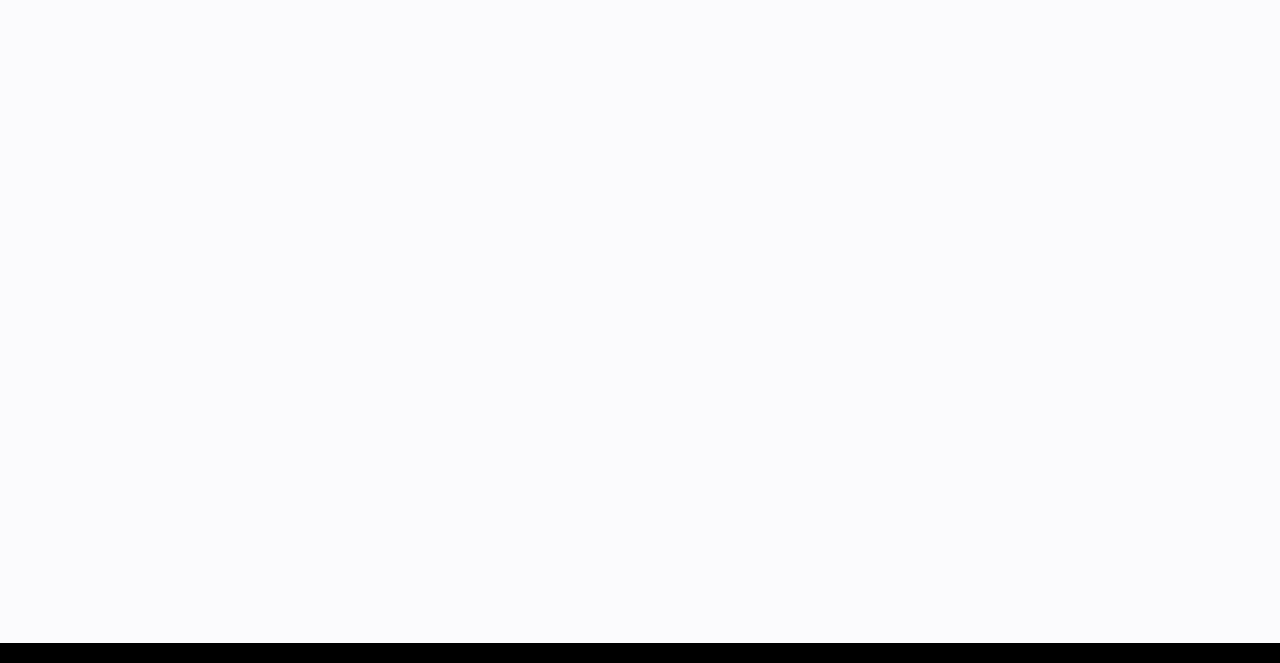
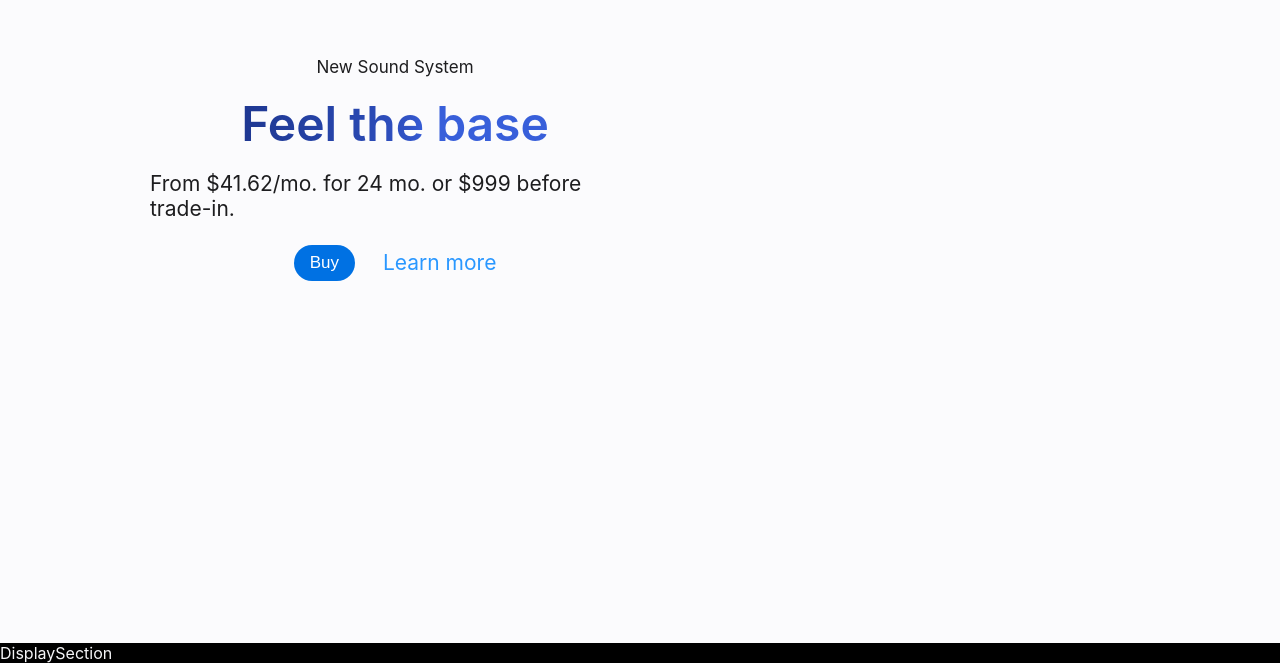
Before and after one commit to aditramdas/3dmodel, a React (Vite) app: page / in a window 1280 px wide. Shown: the part 1032-1695 px from the top of the page. Built offline with nearby package versions, Linux system fonts and the light colour scheme; a web font is replaced by a local one.

Commit message:
Changes to Main File

```diff
--- a/src/App.jsx
+++ b/src/App.jsx
@@ -2,12 +2,14 @@ import React from "react";
 import Nav from "./components/Nav";
 import Jumbotron from "./components/Jumbotron";
 import SoundSection from "./components/SoundSection";
+import DisplaySection from "./components/DisplaySection";
 function App() {
   return (
     <div className="App">
       <Nav />
       <Jumbotron />
       <SoundSection />
+      <DisplaySection />
     </div>
   );
 }
--- /dev/null
+++ b/src/components/DisplaySection.jsx
@@ -0,0 +1,7 @@
+import React from "react";
+
+function DisplaySection() {
+  return <div>DisplaySection</div>;
+}
+
+export default DisplaySection;
--- a/src/components/Jumbotron.jsx
+++ b/src/components/Jumbotron.jsx
@@ -2,6 +2,14 @@ import React from "react";
 import Iphone from "../assets/images/iphone-14.jpg";
 import HoldingIphone from "../assets/images/iphone-hand.png";
 function Jumbotron() {
+  const handleLearnMore = () => {
+    const element = document.querySelector(".sound-section");
+    window.scrollTo({
+      top: element?.getBoundingClientRect().top,
+      left: 0,
+      behavior: "smooth",
+    });
+  };
   return (
     <div className="jumbotron-section wrapper">
       <h2 className="title">New</h2>
@@ -15,7 +23,9 @@ function Jumbotron() {
           <button className="button">Buy</button>
         </li>
         <li>
-          <a className="link">Learn more</a>
+          <a className="link" onClick={handleLearnMore}>
+            Learn more
+          </a>
         </li>
       </ul>
       <img className="iphone-img" src={HoldingIphone} alt="" />
--- a/src/components/SoundSection.jsx
+++ b/src/components/SoundSection.jsx
@@ -6,10 +6,18 @@ function SoundSection() {
       <div className="body">
         <div className="sound-section-content content">
           <h2 className="title">New Sound System</h2>
-          <p className="text">Teel the base</p>
+          <p className="text">Feel the base</p>
           <span className="description">
             From $41.62/mo. for 24 mo. or $999 before trade-in.
           </span>
+          <ul className="links">
+            <li>
+              <button className="button">Buy</button>
+            </li>
+            <li>
+              <a className="link">Learn more</a>
+            </li>
+          </ul>
         </div>
       </div>
     </div>
--- a/src/index.css
+++ b/src/index.css
@@ -328,7 +328,7 @@ nav .link-styled {
   display: flex;
   align-items: center;
   flex-direction: column;
-  opacity: 0;
+  opacity: 100;
 }
 
 .sound-section .title {
```
